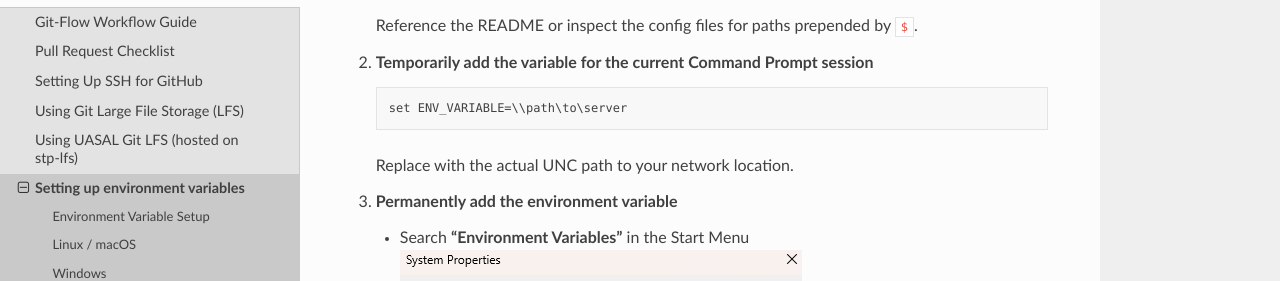
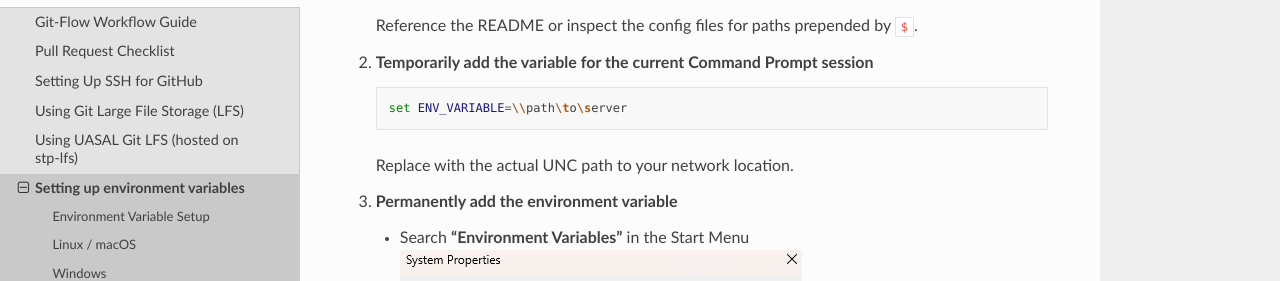
Before and after one commit to uasal/uasal_development_guide, a Sphinx documentation site: the page built from source/git/setup_env_variables.rst, in a window 1280 px wide and 900 px high, scrolled down 948 px. Shown: the part 159-440 px from the top of the window. Built offline with Sphinx 7.4.7 and the Read the Docs theme 3.1.0, drawn with Linux system fonts in a browser that asks for light colours; some of the changed text lies outside the part shown.

Commit message:
setup_env_variables.rst update cmd to bash

```diff
--- a/source/git/setup_env_variables.rst
+++ b/source/git/setup_env_variables.rst
@@ -57,7 +57,7 @@ Windows
 
 2. **Temporarily add the variable for the current Command Prompt session**
 
-   .. code-block:: cmd
+   .. code-block:: bash
 
       set ENV_VARIABLE=\\path\to\server
 
@@ -77,7 +77,7 @@ Windows
 
    Open a new Command Prompt or PowerShell window and run:
 
-   .. code-block:: cmd
+   .. code-block:: bash
 
       echo %ENV_VARIABLE%
 
```
